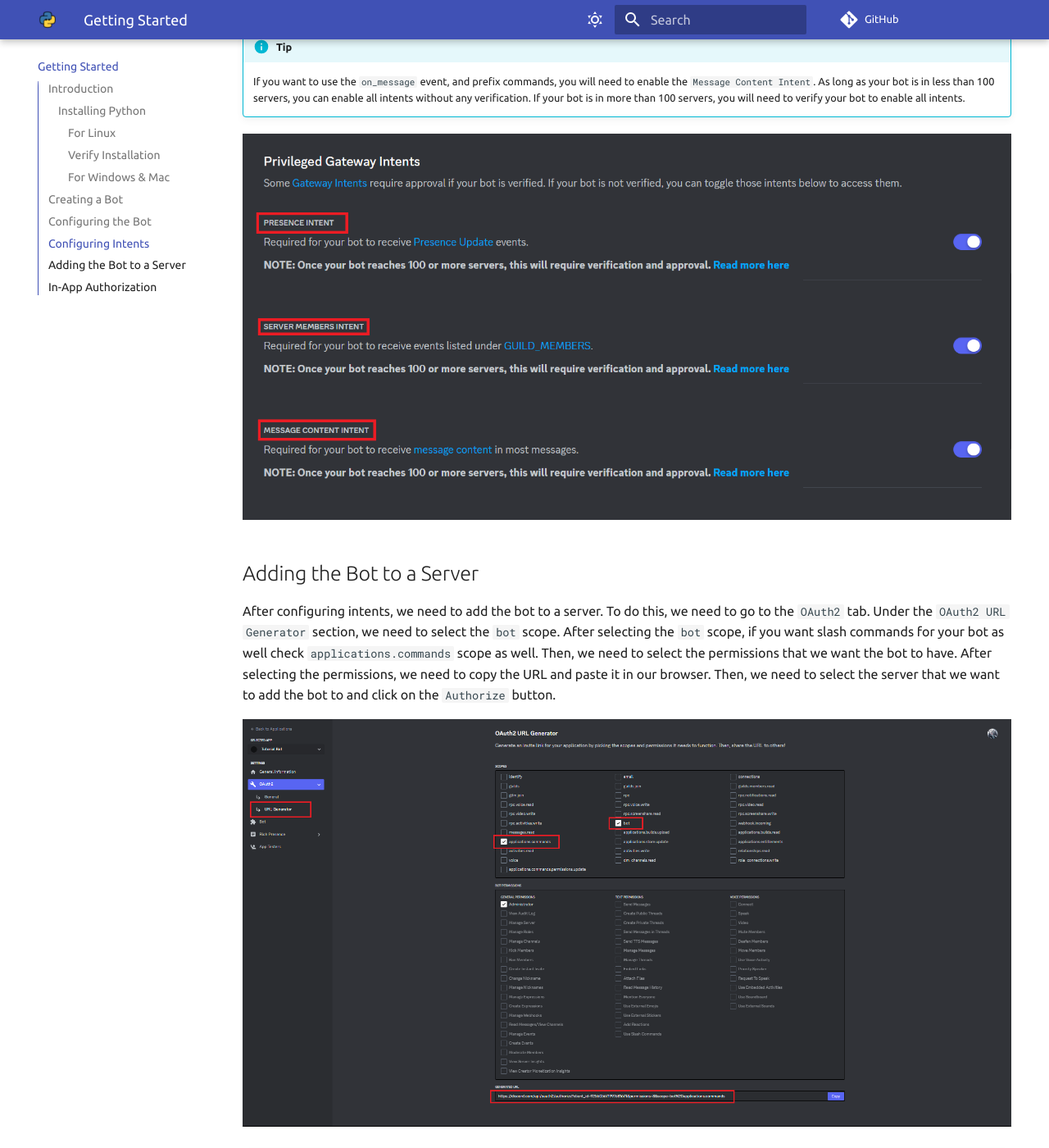
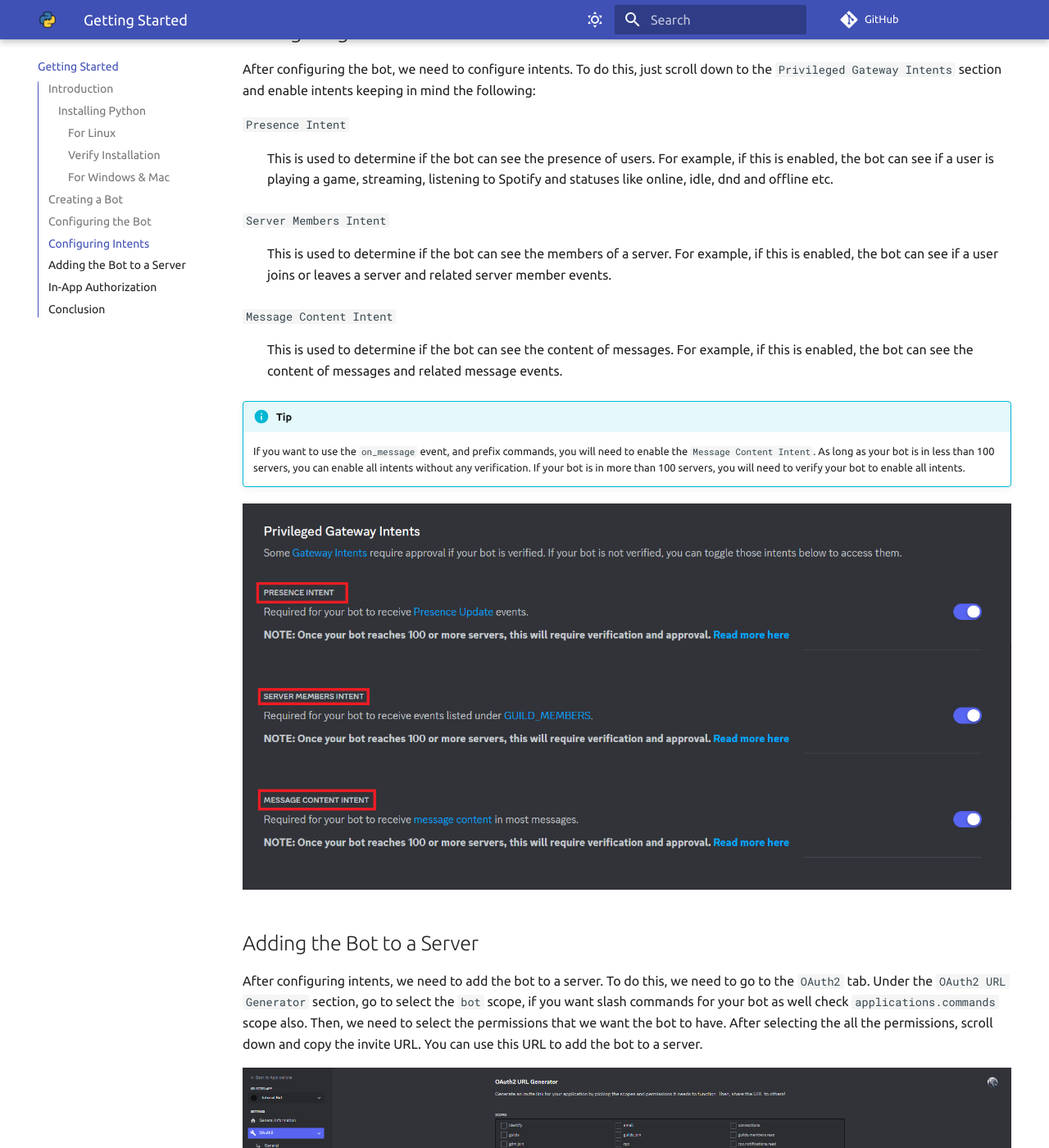
Before and after one commit to FallenDeity/discord.py-masterclass, an MkDocs documentation site: the page built from docs/index.md, in a window 1280 px wide and 1400 px high, scrolled down 3860 px. Shown: the whole window at 82% size. Built offline with MkDocs 1.6.1 and Material for MkDocs 9.7.7, drawn with Linux system fonts in a browser that asks for light colours; comment, search, counter and statistics services are not loaded; some of the changed text lies outside the part shown.

````diff
--- a/docs/index.md
+++ b/docs/index.md
@@ -21,17 +21,25 @@ sudo apt install python3.9
 !!! info "Note"
     Depending on your Linux distribution, you may need to use a different command to install Python. Also, based on your linux distro version you may already have python installed. To check if you have python installed, you can run `python3 --version` in your terminal.
 
+    Most linux distros however don't come with `pip` installed. To install `pip` you can run `sudo apt install python3-pip` in your terminal.
+    ```bash
+    sudo apt install python3-pip
+    ```
+
 #### Verify Installation
 
 To verify that you have Python installed, you can run the following command in your terminal:
 
-```bash
-# For Windows
-py --version
+=== "Windows"
 
-# For Linux & Mac
-python3 --version
-```
+    ```bash
+    py --version
+    ```
+=== "Mac & Linux"
+
+    ```bash
+    python3 --version
+    ```
 
 !!! note "Note"
     Depending on your Python installation, the version displayed may be different.
@@ -54,18 +62,30 @@ After creating the application, we need to configure the bot and get the bot tok
 
 ![Bot](assets/bot.png)
 
-- **Username:** This is the username of the bot. You can change this to whatever you want.
-- **Avatar:** This is the avatar of the bot. You can change this to whatever you want.
-- **Token:** This is the token of the bot. This is used to control the bot. You should keep this token private and not share it with anyone. Click on the `Copy` button to copy the token to your clipboard.
-- **Public Bot:** This is used to determine if the bot is public or not. If you want to make the bot public, you can enable this option.
+`Username`
+:   This is the username of the bot. You can change this to whatever you want.
+
+`Avatar`
+:   This is the avatar of the bot. You can change this to whatever you want.
+
+`Token`
+:   This is the token of the bot. This is used to control the bot. You should keep this token private and not share it with anyone. Click on the `Copy` button to copy the token to your clipboard.
+
+`Public Bot`
+:   This is used to determine if the bot is public or not. If you want to make the bot public, you can enable this option.
 
 ## Configuring Intents
 
 After configuring the bot, we need to configure intents. To do this, just scroll down to the `Privileged Gateway Intents` section and enable intents keeping in mind the following:
 
-- **Presence Intent:** This is used to determine if the bot can see the presence of users. For example, if this is enabled, the bot can see if a user is playing a game, streaming, listening to Spotify and statuses like online, idle, dnd and offline etc.
-- **Server Members Intent:** This is used to determine if the bot can see the members of a server. For example, if this is enabled, the bot can see if a user joins or leaves a server and related server member events.
-- **Message Content Intent:** This is used to determine if the bot can see the content of messages. For example, if this is enabled, the bot can see the content of messages and related message events.
+`Presence Intent`
+:   This is used to determine if the bot can see the presence of users. For example, if this is enabled, the bot can see if a user is playing a game, streaming, listening to Spotify and statuses like online, idle, dnd and offline etc.
+
+`Server Members Intent`
+:   This is used to determine if the bot can see the members of a server. For example, if this is enabled, the bot can see if a user joins or leaves a server and related server member events.
+
+`Message Content Intent`
+:   This is used to determine if the bot can see the content of messages. For example, if this is enabled, the bot can see the content of messages and related message events.
 
 !!! info "Tip"
     If you want to use the `on_message` event, and prefix commands, you will need to enable the `Message Content Intent`. As long as your bot is in less than 100 servers, you can enable all intents without any verification. If your bot is in more than 100 servers, you will need to verify your bot to enable all intents.
@@ -74,7 +94,7 @@ After configuring the bot, we need to configure intents. To do this, just scroll
 
 ## Adding the Bot to a Server
 
-After configuring intents, we need to add the bot to a server. To do this, we need to go to the `OAuth2` tab. Under the `OAuth2 URL Generator` section, we need to select the `bot` scope. After selecting the `bot` scope, if you want slash commands for your bot as well check `applications.commands` scope as well. Then, we need to select the permissions that we want the bot to have. After selecting the permissions, we need to copy the URL and paste it in our browser. Then, we need to select the server that we want to add the bot to and click on the `Authorize` button.
+After configuring intents, we need to add the bot to a server. To do this, we need to go to the `OAuth2` tab. Under the `OAuth2 URL Generator` section, go to select the `bot` scope, if you want slash commands for your bot as well check `applications.commands` scope also. Then, we need to select the permissions that we want the bot to have. After selecting the all the permissions, scroll down and copy the invite URL. You can use this URL to add the bot to a server.
 
 ![Permissions](assets/permissions.png)
 
@@ -89,7 +109,7 @@ In order to add in-app authorization, you need to complete a few extra steps. Tr
 
 ![In-App Authorization](assets/in_app_authorization.png)
 
-# Conclusion
+## Conclusion
 
 With that, we have created a Discord bot. In the next section, we will be creating a bot using the discord.py library. After completing this tutorial, you should have a basic understanding of how to create a Discord bot.
 Before we move on to the next section, make sure to have the following ready:
--- a/mkdocs.yml
+++ b/mkdocs.yml
@@ -65,6 +65,8 @@ nav:
 
 
 markdown_extensions:
+  - tables
+  - footnotes
   - pymdownx.betterem
   - pymdownx.critic
   - pymdownx.caret
@@ -75,18 +77,25 @@ markdown_extensions:
   - admonition
   - attr_list
   - md_in_html
+  - pymdownx.details
+  - pymdownx.superfences
+  - def_list
+  - pymdownx.inlinehilite
+  - pymdownx.snippets
+  - pymdownx.emoji:
+      emoji_index: !!python/name:materialx.emoji.twemoji
+      emoji_generator: !!python/name:materialx.emoji.to_svg
   - toc:
       permalink: ⚓︎
   - pymdownx.highlight:
       auto_title: true
       line_spans: __span
       anchor_linenums: true
-  - pymdownx.inlinehilite
-  - pymdownx.snippets
-  - pymdownx.superfences
-  - pymdownx.details
-  - pymdownx.superfences
-  - def_list
+  - pymdownx.superfences:
+      custom_fences:
+        - name: mermaid
+          class: mermaid
+          format: !!python/name:pymdownx.superfences.fence_code_format
   - pymdownx.tasklist:
       custom_checkbox: true
   - pymdownx.tabbed:
@@ -99,4 +108,4 @@ extra:
     - icon: fontawesome/brands/github
       link: https://github.com/FallenDeity/discord.py-masterclass
     - icon: fontawesome/brands/discord
-      link: https://discord.gg/yeyEvT5V2J
+      link: https://discord.gg/dpy
````
